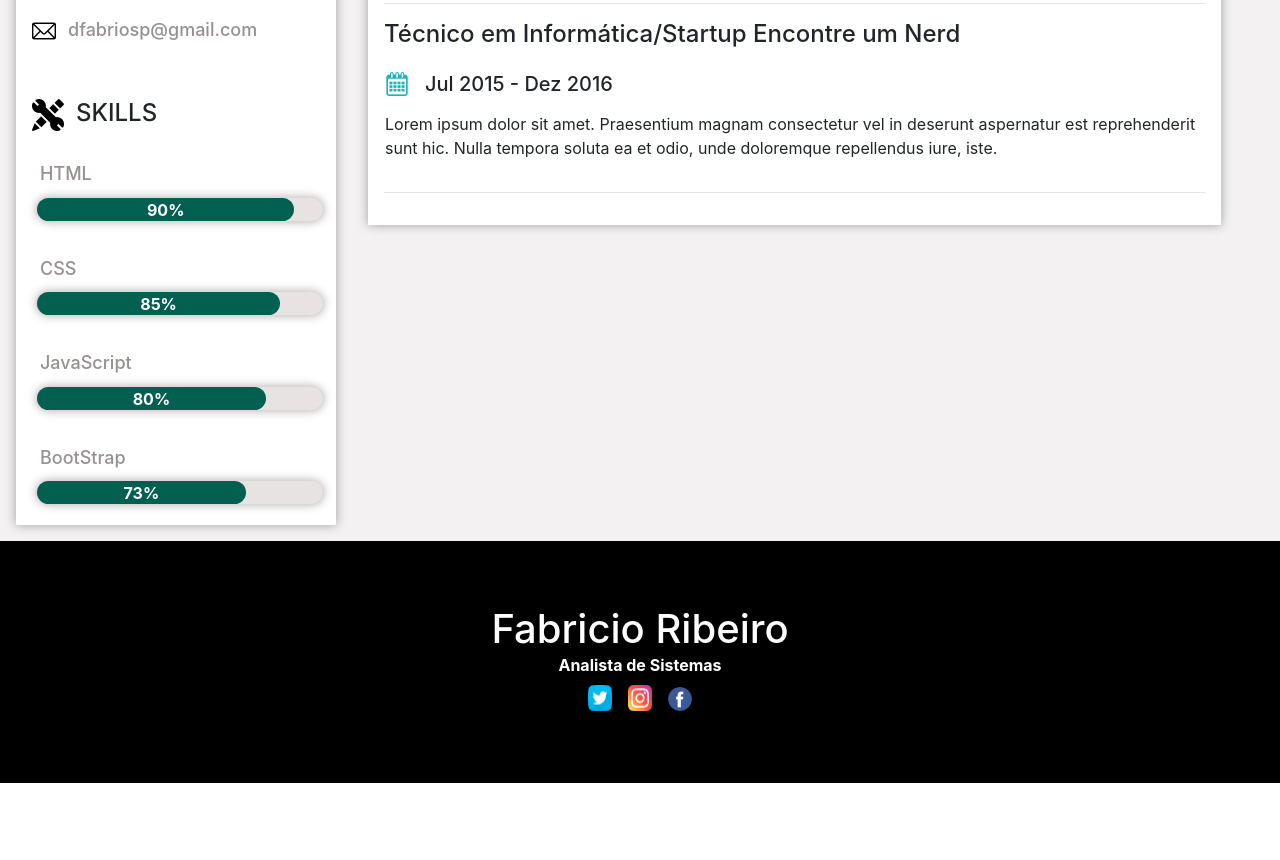
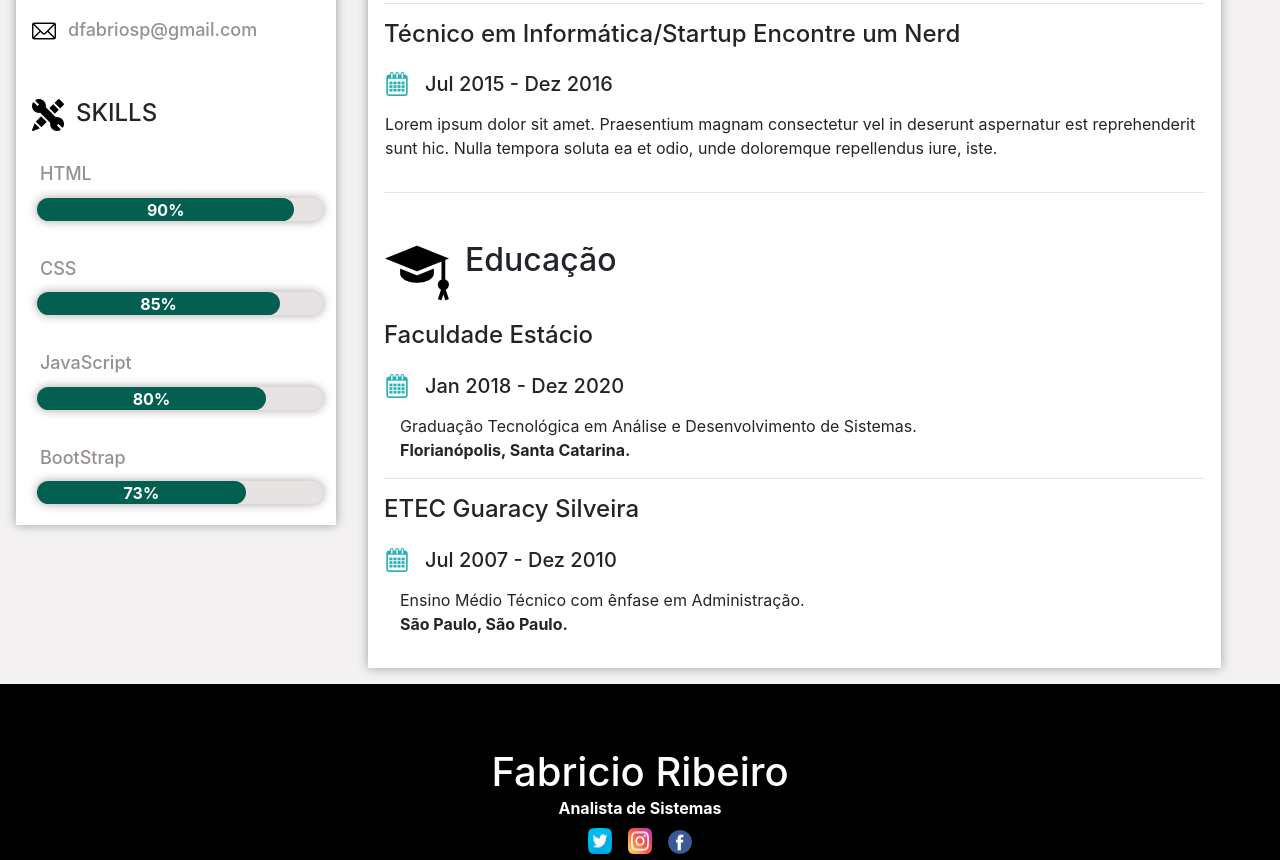
Before and after one commit to fribeiro86/git-pag, a plain HTML site: page index.html in a window 1280 px wide. Shown: the part 488-1348 px from the top of the page. Before the commit the page ends 1271 px from the top, so only its background shows below. Drawn offline with nearby package versions, Linux system fonts and the light colour scheme.

Commit message:
Add files via upload

```diff
--- a/index.html
+++ b/index.html
@@ -148,9 +148,37 @@
 
         </div>
 
+        <!--End-->
+
+        <!--Education-->
+        <div class="col-sm-12 p-2 ">
+
+          <div class="row mt-3 mb-3">
+            <img src="school.png" class="pl-3 img-fluid">
+            <h2 class="pl-3">Educação</h2>
+          </div>
+
+          <h4>Faculdade Estácio</h4>
+          <div class="row">
+            <img src="calendar.png" class="m-3">
+            <h5 class="mt-3">Jan 2018 - Dez 2020 </span></h5>
+          </div>
+          <p class="ml-3"> Graduação Tecnológica em Análise e Desenvolvimento de Sistemas. <br>
+            <b>Florianópolis, Santa Catarina.</b>
+          </p>
+          <hr>
+
+          <h4>ETEC Guaracy Silveira</h4>
+          <div class="row">
+            <img src="calendar.png" class="m-3">
+            <h5 class="mt-3">Jul 2007 - Dez 2010 </span></h5>
+          </div>
+          <p class="ml-3"> Ensino Médio Técnico com ênfase em Administração.<br>
+            <b>São Paulo, São Paulo.</b>
+          </p>
 
 
-        <!--End-->
+        </div>
 
       </div>
 
```
